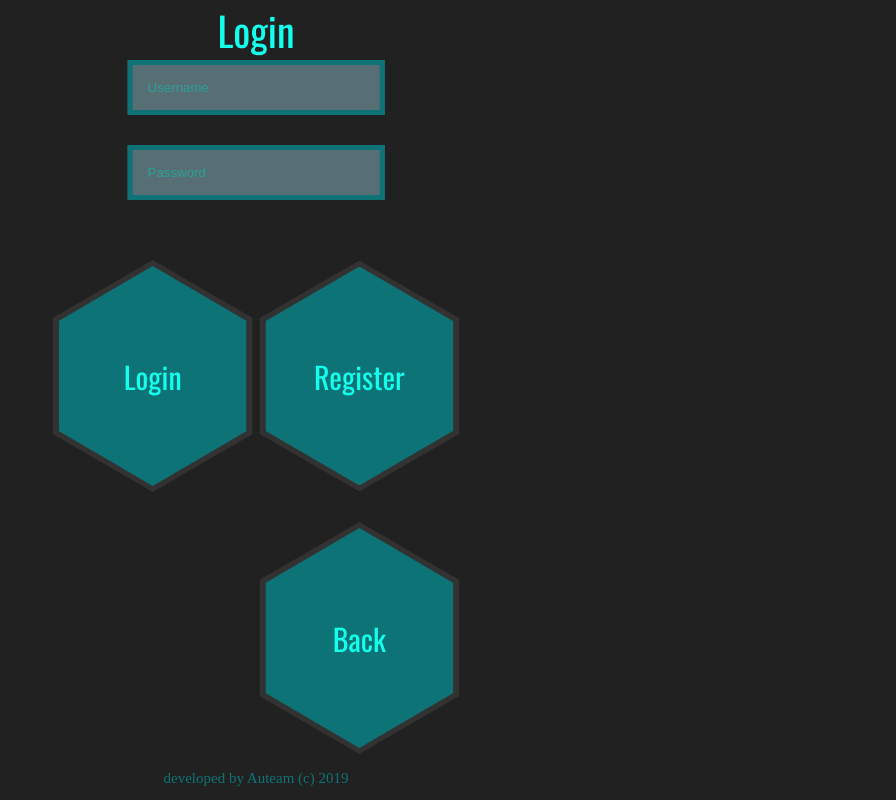
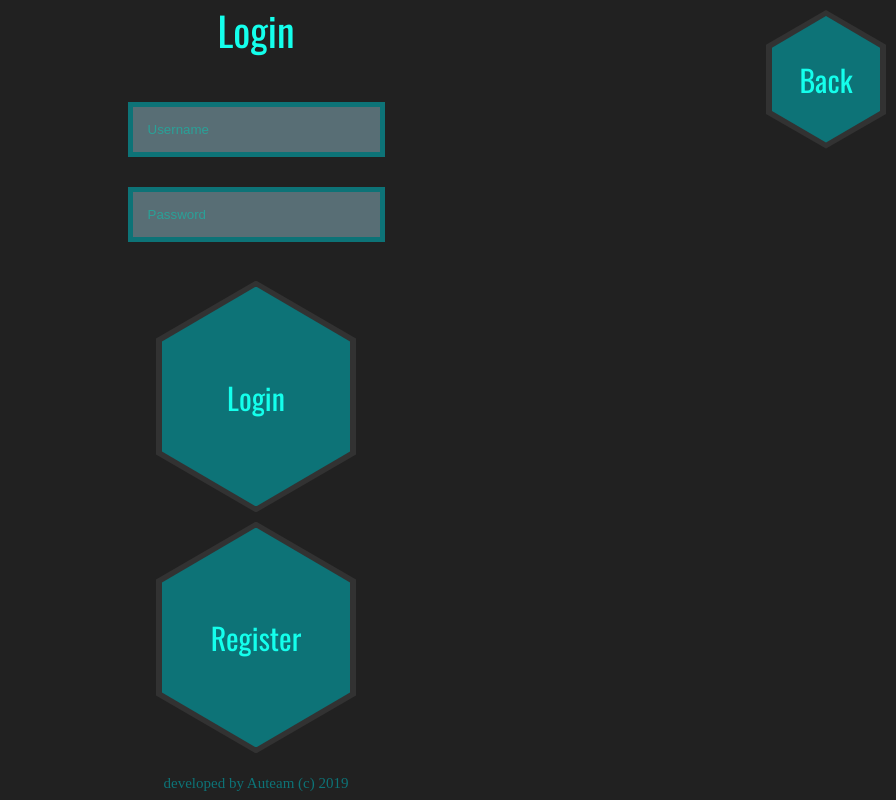
Before and after one commit to frontend-park-mail-ru/2019_1_Auteam, a plain HTML site: page login/login.html in a window 1280 px wide. Shown: the whole page, without its empty margins (384-1280 px from the left). Drawn offline with nearby package versions, Linux system fonts and the light colour scheme.

Commit message:
swap to grids

```diff
--- a/css/common.css
+++ b/css/common.css
@@ -50,7 +50,7 @@ a:hover {
 .centered-context {
     display: flex;
     flex-direction: column;
-    justify-content: space-between;
+    justify-content: space-around;
     align-items: center;
     height: 100%;
     box-sizing: border-box;
@@ -82,3 +82,62 @@ footer {
     color: var(--main-text-color);
     font-family: 'Oswald', serif;
 }
+
+.back-button {
+    grid-area: 1 / 3 / 2 / 4;
+    text-align: right;
+    padding-top: 10px;
+    padding-right: 10px;
+    --width: 120px;
+}
+
+.content {
+    grid-area: 2 / 2 / 3 / 3;
+}
+
+.footer-grid {
+    grid-area: 3 / 2 / 4 / 3;
+    position: relative;
+}
+
+.title-main {
+    grid-area: 1 / 2 / 3 / 2;
+}
+
+.footer-default {
+    position: absolute;
+    width: 100%;
+    top: 20px;
+}
+
+.login-form {
+    display: flex;
+    flex-direction: column;
+    align-items: center;
+}
+
+.login-form > input {
+    margin-bottom: 30px;
+    width: 100%;
+    padding: 15px;
+    border: 5px solid var(--hexagon-color);
+    background-color: #586e75;
+}
+
+.login-form > input:focus {
+    outline: none;
+    border: 5px solid #13aeb5;
+}
+
+.login-form > input::placeholder{
+     color: #2aa198;
+}
+
+.login-button {
+    padding-top: 6px;
+    padding-bottom: 6px;
+}
+
+button {
+    border: none;
+}
--- a/hexagones/css/hexagons.css
+++ b/hexagones/css/hexagons.css
@@ -5,7 +5,6 @@ body {
 .hexagon-set_normal {
     --width: 200px;
 }
-
 
 .hexagon-set__line {
     margin-top: calc(var(--width) / -4);
@@ -80,8 +79,6 @@ body {
     height: 100%;
 }
 
-
-
 .hexagon-set_odd .hexagon-set__line:nth-of-type(odd) {
     margin-left: calc(var(--width) / 2 - var(--width) * 0.03349364905 / 2);
 }
@@ -89,3 +86,9 @@ body {
 .hexagon-set_odd .hexagon-set__line:nth-of-type(even) {
     margin-left: calc(var(--width) * -0.03349364905);
 }
+
+.main-grid {
+    display: grid;
+    grid-template-rows: 100px 1fr 45px;
+    grid-template-columns: 1fr 320px 1fr;
+}
--- a/login/login.html
+++ b/login/login.html
@@ -6,89 +6,32 @@
         <link rel="stylesheet" type="text/css" href="../css/common.css">
         <link href="https://fonts.googleapis.com/css?family=Oswald" rel="stylesheet">
         <style type="text/css">
-            .root {
-                width: 100%;
-                height: 100%;
-                margin: 0;
-                padding: 0;
-                background-color: #212121;
-            }
 
-            a {
-                color: inherit;
-            }
-
-            a:hover {
-                color: inherit;
-            }
-
-            html, body {
-                width: 100%;
-                height: 100%;
-                overflow: hidden;
-                margin: 0;
-                padding: 0;
-            }
-
-            .center {
-                position: absolute;
-                left: 50%;
-                transform: translate(-50%, 0%);
-            }
-
-            footer {
-                position: absolute;
-                top: 100%;
-                left: 50%;
-                font-size: 15px;
-                transform: translate(-50%, -100%);
-                font: Oswald, serif;
-                color: #0d7377;
-            }
-
-            button {
-              border: none;
-            }
-
-            .login-form {
-              margin-bottom: 30px;
-              display: flex;
-              flex-direction: column;
-              align-items: center;
-            }
-
-            .login-form > input {
-              margin-bottom: 30px;
-              width: 100%;
-              padding: 15px;
-              border: 5px solid #0d7377;
-              background-color: #586e75;
-            }
-
-            .login-form > input:focus {
-              outline: none;
-              border: 5px solid #13aeb5;
-            }
-
-            .login-form > input::placeholder{
-              color: #2aa198;
-            }
-
-            .back-button {
-              float: right;
-            }
         </style>
     </head>
     <body>
-        <div class="root">
-            <div class="center">
-                <div class="title">Login</div>
-                <form action="" class="login-form" method="POST">
+        <div class="root main-grid">
+            <div class="hexagon-set_normal back-button">
+                <div class="hexagon-set__line">
+                    <div class="hexagon">
+                        <a href="#" class="hexagon__main hexagon__main_border_custom">
+                            <div class="hexagon__filling hexagon__filling_custom">
+                                <div class="centered-text">
+                                    Back
+                                </div>
+                            </div>
+                        </a>
+                    </div>
+                </div>
+            </div>
+            <div class="title title-main">Login</div>
+            <div class="content">
+                <form action="" class="login-form centered-context" method="POST">
                     <div class="login-form">
                         <input class="input" type="text" name="username" placeholder="Username">
                         <input class="input" type="password" name="password" placeholder="Password">
                     </div>
-                <div class="hexagon-set_normal">
+                    <div class="hexagon-set_normal login-button">
                         <div class="hexagon-set__line">
                             <div class="hexagon">
                                 <button type="submit" href="#" class="hexagon__main hexagon__main_border_custom">
@@ -99,35 +42,28 @@
                                     </div>
                                 </button>
                             </div>
+                        </div>
+                    </div>
+                    <div class="hexagon-set_normal">
+                        <div class="hexagon-set__line">
                             <div class="hexagon">
-                            <a href="#" class="hexagon__main hexagon__main_border_custom">
+                                <button href="#" class="hexagon__main hexagon__main_border_custom">
                                     <div class="hexagon__filling hexagon__filling_custom">
                                         <div class="centered-text">
                                             Register
-                                    </div>
-                                </div>
-                            </a>
-                        </div>
-                    </div>
-                </div>
-              </form>
-              <div class="hexagon-set_normal back-button">
-                  <div class="hexagon-set__line">
-                      <div class="hexagon">
-                          <button type="submit" href="#" class="hexagon__main hexagon__main_border_custom">
-                              <div class="hexagon__filling hexagon__filling_custom">
-                                  <div class="centered-text">
-                                      Back
                                         </div>
                                     </div>
                                 </button>
                             </div>
                         </div>
                     </div>
+                </form>
             </div>
-            <footer>
+            <div class="footer-grid">
+                <footer class="footer-default">
                     developed by Auteam (c) 2019
                 </footer>
             </div>
+        </div>
     </body>
 </html>
```
Also changed, not shown: leaderboard/leaderboard.html (+23 -50 lines), main_page/main.html (+3 -38 lines), registration/registration.html (+20 -90 lines), settings/settings.html (+8 -10 lines). Lines whose indentation alone changed are shown as unchanged.
